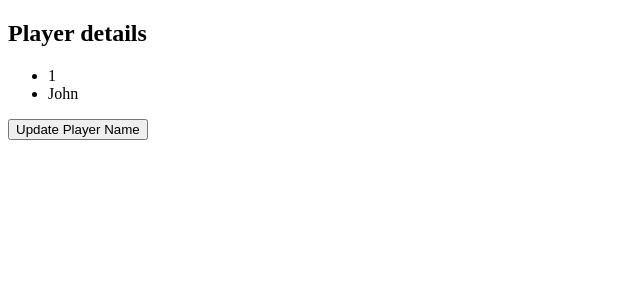
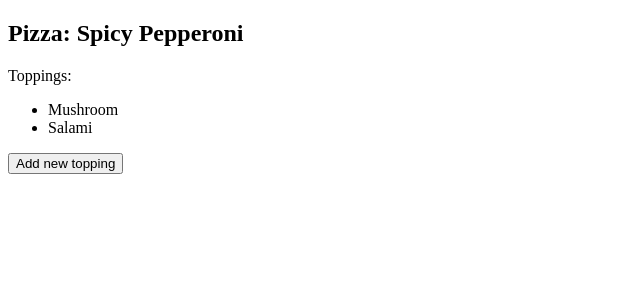
Before and after one commit to TomaszKlekner/gameHub, a React (Vite) app: page / in a window 1280 px wide. Shown: the top 300 px of the page, without its empty margins (0-640 px from the left). Built offline with nearby package versions, Linux system fonts and the light colour scheme.

Commit message:
Update nested object exercise

```diff
--- a/src/App.tsx
+++ b/src/App.tsx
@@ -1,26 +1,26 @@
 import { useState } from 'react';
 
 function App() {
-  const [game, setGame] = useState({
-    id: 1,
-    player: {
-      name: 'John',
-    },
+  const [pizza, setPizza] = useState({
+    name: 'Spicy Pepperoni',
+    toppings: ['Mushroom', 'Salami'],
   });
 
   const handleClick = () => {
-    // Update player name
-    setGame({ ...game, player: { ...game.player, name: 'Tony' } });
+    // Add a new topping
+    setPizza({ ...pizza, toppings: [...pizza.toppings, 'Tomatoes'] });
   };
 
   return (
     <div className='container my-5'>
-      <h2>Player details</h2>
+      <h2>Pizza: {pizza.name}</h2>
+      <p>Toppings:</p>
       <ul>
-        <li>{game.id}</li>
-        <li>{game.player.name}</li>
+        {pizza.toppings.map((t, i) => (
+          <li key={i}>{t}</li>
+        ))}
       </ul>
-      <button onClick={handleClick}>Update Player Name</button>
+      <button onClick={handleClick}>Add new topping</button>
     </div>
   );
 }
```
